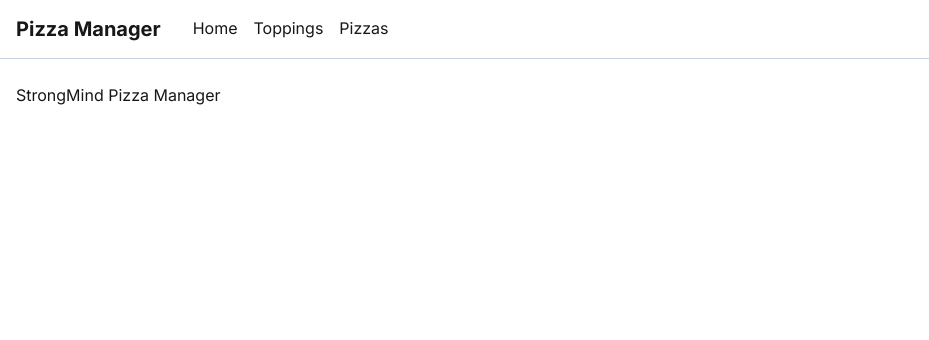
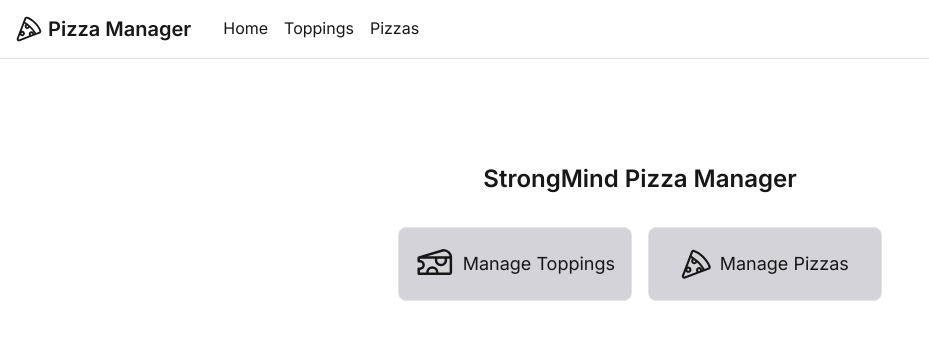
Before and after one commit to thanneman/strongmind-pizza, a Next.js app: page / in a window 1280 px wide. Shown: the top 340 px of the page, without its empty margins (0-929 px from the left). Built offline with nearby package versions, Linux system fonts and the light colour scheme.

Commit message:
feat: landing page setup

```diff
--- a/src/components/global/nav.js
+++ b/src/components/global/nav.js
@@ -2,13 +2,16 @@
 
 export default function Nav() {
     return (
-        <header className='w-full border-b border-slate-300'>
+        <header className='w-full border-b border-zinc-200'>
             <div className='container flex items-center gap-x-8'>
-                <Link href='/' className='text-xl font-bold'>Pizza Manager</Link>
+                <Link href='/' className='flex items-center text-xl font-semibold gap-x-1.5 hover:text-zinc-500 transition-colors'>
+                    <svg xmlns="http://www.w3.org/2000/svg" width="1.3em" height="1.3em" viewBox="0 0 64 64"><path fill="currentColor" d="M62 36.3c-2.2-6.9-7-14.2-13.5-20.8C41.9 9 34.6 4.2 27.7 2c-2.7-.9-5.6.5-6.7 3.2L2.1 55c-.8 2-.3 4.2 1.2 5.7c1 1 2.4 1.6 3.8 1.6c.6 0 1.3-.1 1.9-.4l32.9-12.5h.1L58.8 43c2.7-1.1 4.1-4 3.2-6.7M7.4 57.7c-.5.2-.8 0-.9-.2c-.1-.1-.4-.5-.2-.9L9.9 47c1.2 1.7 3.2 2.8 5.4 2.8c3.6 0 6.6-2.9 6.6-6.6c0-3.6-2.9-6.6-6.6-6.6c-.5 0-1 .1-1.5.2l6.9-18.1c.8.5 1.7 1.1 2.6 1.7c-1.3 1.2-2.1 2.9-2.1 4.8c0 3.6 2.9 6.6 6.6 6.6c2.4 0 4.5-1.3 5.7-3.3c4.2 4 8.4 8.8 12 14.6l-1 .4c-.4-3.3-3.2-5.8-6.5-5.8c-3.6 0-6.6 2.9-6.6 6.6c0 1.4.4 2.7 1.2 3.8zm5.8-14.4c0-1.1.9-2.1 2.1-2.1c1.1 0 2.1.9 2.1 2.1c0 1.1-.9 2.1-2.1 2.1c-1.1 0-2.1-1-2.1-2.1m14-19.9c.8.7 1.7 1.3 2.6 2.1c0 1.1-.9 2-2.1 2c-1.1 0-2.1-.9-2.1-2.1c0-1 .7-1.8 1.6-2m10 23c-.8-.3-1.4-1-1.4-2c0-1.1.9-2.1 2.1-2.1c1.1 0 2.1.9 2.1 2.1c0 .4-.1.7-.3 1zm20-7.7l-7.6 2.9c-4.8-7.9-10.5-14.2-16.2-19c-.1 0-.1-.1-.2-.1c-1.4-1.2-2.8-2.3-4.1-3.3c-2.4-1.8-4.6-3.3-6.8-4.6l2.9-7.7c.1-.3.5-.6.8-.6h.3c6.1 1.9 13 6.4 18.9 12.4c5.9 5.9 10.5 12.9 12.4 18.9c.3.5 0 1-.4 1.1"></path></svg>
+                    Pizza Manager
+                </Link>
                 <nav className='flex gap-x-4'>
-                    <Link href='/' className='py-4 transition-colors border-b-2 border-transparent hover:border-slate-500'>Home</Link>
-                    <Link href='/toppings' className='py-4 transition-colors border-b-2 border-transparent hover:border-slate-500'>Toppings</Link>
-                    <Link href='/pizzas' className='py-4 transition-colors border-b-2 border-transparent hover:border-slate-500'>Pizzas</Link>
+                    <Link href='/' className='py-4 transition-colors border-b-2 border-transparent hover:border-zinc-500'>Home</Link>
+                    <Link href='/toppings' className='py-4 transition-colors border-b-2 border-transparent hover:border-zinc-500'>Toppings</Link>
+                    <Link href='/pizzas' className='py-4 transition-colors border-b-2 border-transparent hover:border-zinc-500'>Pizzas</Link>
                 </nav>
             </div>
         </header>
--- a/src/pages/index.js
+++ b/src/pages/index.js
@@ -4,8 +4,19 @@
 export default function Home() {
     return (
         <main className='container py-6'>
-            <h1>StrongMind Pizza Manager</h1>
-            <div></div>
+            <div className='flex flex-col items-center mt-20 gap-y-6'>
+                <h1 className='text-2xl font-semibold'>StrongMind Pizza Manager</h1>
+                <div className='grid grid-cols-2'>
+                    <Link href='/toppings' className='flex items-center justify-center p-4 m-2 text-lg text-center transition-colors border rounded-lg border-zinc-200 gap-x-2 bg-zinc-300 hover:bg-zinc-200'>
+                        <svg xmlns="http://www.w3.org/2000/svg" width="2.2em" height="2.2em" viewBox="0 0 256 256"><path fill="currentColor" d="M184 32a7.8 7.8 0 0 0-2.3.34l-160 48A8 8 0 0 0 16 88v24a8 8 0 0 0 8 8h8a16.08 16.08 0 0 1 16 15.69A15.6 15.6 0 0 1 43.42 147a16.87 16.87 0 0 1-12 5.05H24a8 8 0 0 0-8 8v32a8 8 0 0 0 8 8h200a16 16 0 0 0 16-16V88a56.06 56.06 0 0 0-56-56m1.12 16a40.06 40.06 0 0 1 38.07 32H78.51Zm6.88 56a24 24 0 1 1-46.62-8h45.24a23.9 23.9 0 0 1 1.38 8M88 184a24 24 0 0 1 48 0Zm136 0h-72a40 40 0 0 0-80 0H32v-16a33 33 0 0 0 22.84-9.85A31.4 31.4 0 0 0 64 135.38A32.15 32.15 0 0 0 32 104v-8h96.81a40 40 0 1 0 78.38 0H224Z"></path></svg>
+                        Manage Toppings
+                    </Link>
+                    <Link href='/pizzas' className='flex items-center justify-center p-4 m-2 text-lg text-center transition-colors border rounded-lg border-zinc-200 gap-x-2 bg-zinc-300 hover:bg-zinc-200'>
+                        <svg xmlns="http://www.w3.org/2000/svg" width="1.7em" height="1.7em" viewBox="0 0 64 64"><path fill="currentColor" d="M62 36.3c-2.2-6.9-7-14.2-13.5-20.8C41.9 9 34.6 4.2 27.7 2c-2.7-.9-5.6.5-6.7 3.2L2.1 55c-.8 2-.3 4.2 1.2 5.7c1 1 2.4 1.6 3.8 1.6c.6 0 1.3-.1 1.9-.4l32.9-12.5h.1L58.8 43c2.7-1.1 4.1-4 3.2-6.7M7.4 57.7c-.5.2-.8 0-.9-.2c-.1-.1-.4-.5-.2-.9L9.9 47c1.2 1.7 3.2 2.8 5.4 2.8c3.6 0 6.6-2.9 6.6-6.6c0-3.6-2.9-6.6-6.6-6.6c-.5 0-1 .1-1.5.2l6.9-18.1c.8.5 1.7 1.1 2.6 1.7c-1.3 1.2-2.1 2.9-2.1 4.8c0 3.6 2.9 6.6 6.6 6.6c2.4 0 4.5-1.3 5.7-3.3c4.2 4 8.4 8.8 12 14.6l-1 .4c-.4-3.3-3.2-5.8-6.5-5.8c-3.6 0-6.6 2.9-6.6 6.6c0 1.4.4 2.7 1.2 3.8zm5.8-14.4c0-1.1.9-2.1 2.1-2.1c1.1 0 2.1.9 2.1 2.1c0 1.1-.9 2.1-2.1 2.1c-1.1 0-2.1-1-2.1-2.1m14-19.9c.8.7 1.7 1.3 2.6 2.1c0 1.1-.9 2-2.1 2c-1.1 0-2.1-.9-2.1-2.1c0-1 .7-1.8 1.6-2m10 23c-.8-.3-1.4-1-1.4-2c0-1.1.9-2.1 2.1-2.1c1.1 0 2.1.9 2.1 2.1c0 .4-.1.7-.3 1zm20-7.7l-7.6 2.9c-4.8-7.9-10.5-14.2-16.2-19c-.1 0-.1-.1-.2-.1c-1.4-1.2-2.8-2.3-4.1-3.3c-2.4-1.8-4.6-3.3-6.8-4.6l2.9-7.7c.1-.3.5-.6.8-.6h.3c6.1 1.9 13 6.4 18.9 12.4c5.9 5.9 10.5 12.9 12.4 18.9c.3.5 0 1-.4 1.1"></path></svg>
+                        Manage Pizzas
+                    </Link>
+                </div>
+            </div>
         </main>
     )
 }
```
